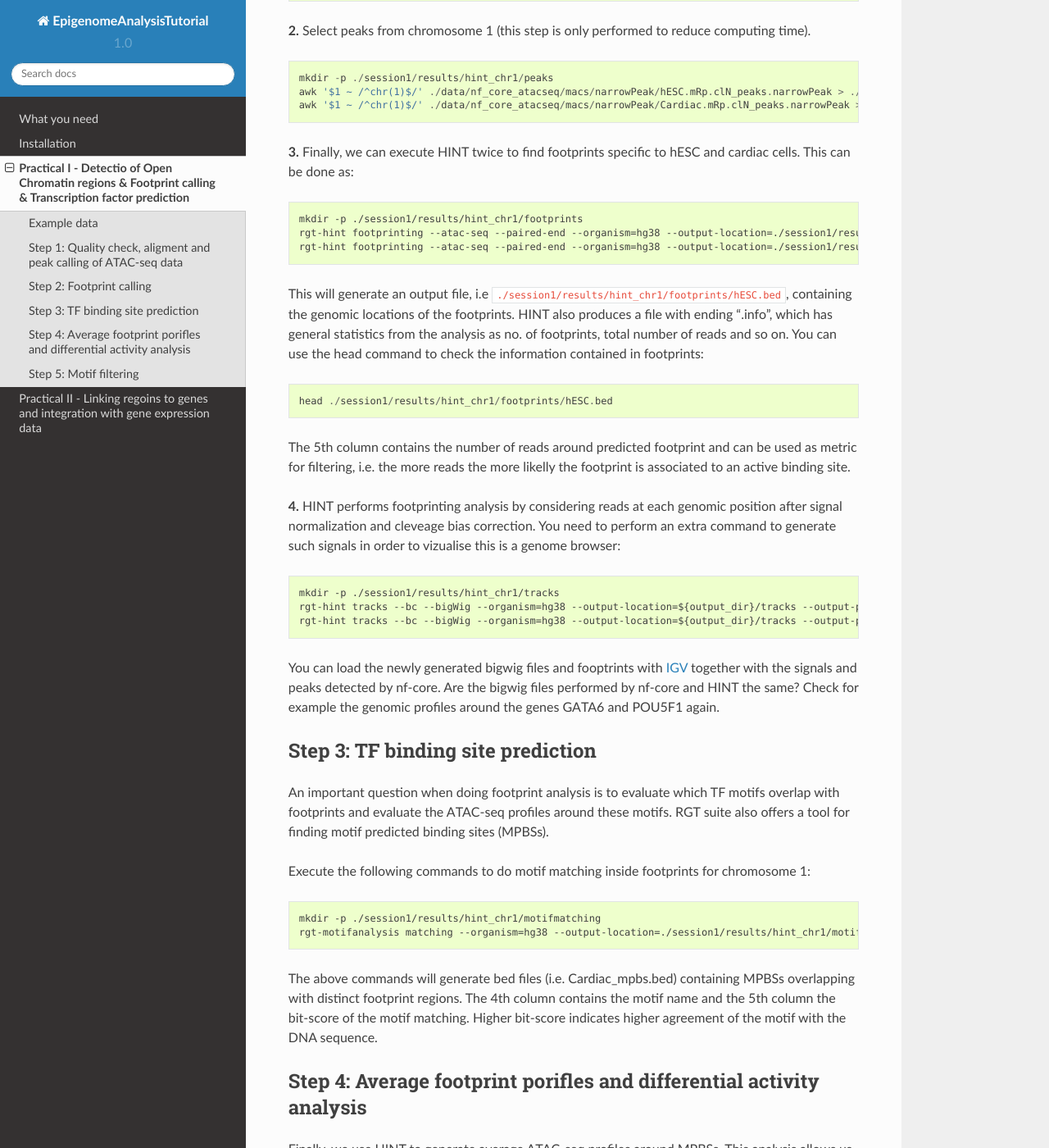
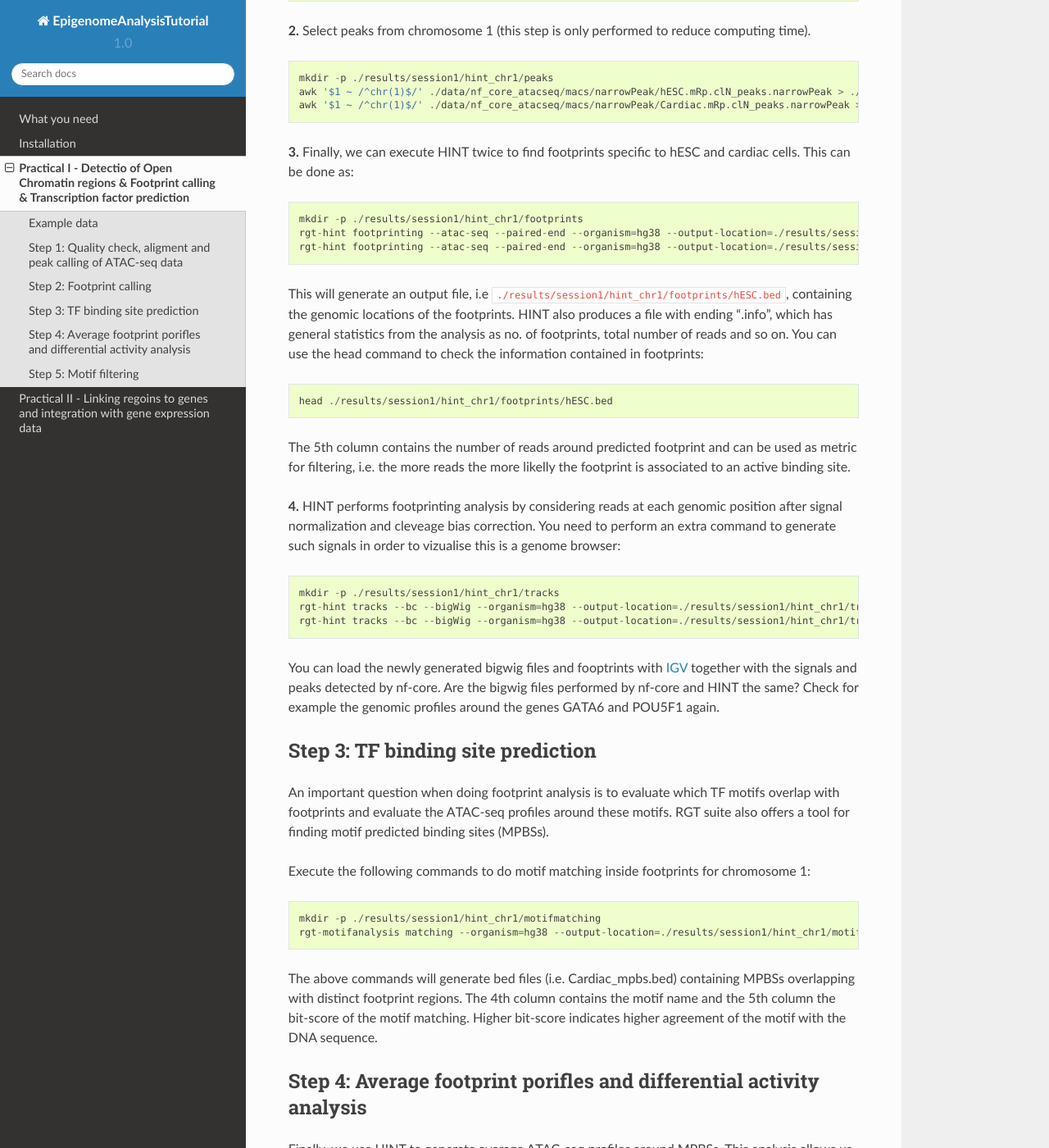
Before and after one commit to SchulzLab/EpigenomeAnalysisTutorial-2020, a Sphinx documentation site: the page built from docs/Practical1.rst, in a window 1280 px wide and 1400 px high, scrolled down 1966 px. Shown: the whole window at 82% size. Built offline with Sphinx 7.4.7 and the Read the Docs theme 2.0.0, drawn with Linux system fonts in a browser that asks for light colours; some of the changed text lies outside the part shown.

Commit message:
Update Practical1.rst

```diff
--- a/docs/Practical1.rst
+++ b/docs/Practical1.rst
@@ -53,28 +53,28 @@ We will only consider peaks inside chromosome 1 so that the whole analysis can b
 
 **2.** Select peaks from chromosome 1 (this step is only performed to reduce computing time).
 ::
-    mkdir -p ./session1/results/hint_chr1/peaks
-    awk '$1 ~ /^chr(1)$/' ./data/nf_core_atacseq/macs/narrowPeak/hESC.mRp.clN_peaks.narrowPeak > ./session1/results/hint_chr1/peaks/hESC.bed
-    awk '$1 ~ /^chr(1)$/' ./data/nf_core_atacseq/macs/narrowPeak/Cardiac.mRp.clN_peaks.narrowPeak > ./session1/results/hint_chr1/peaks/Cardiac.bed
+    mkdir -p ./results/session1/hint_chr1/peaks
+    awk '$1 ~ /^chr(1)$/' ./data/nf_core_atacseq/macs/narrowPeak/hESC.mRp.clN_peaks.narrowPeak > ./results/session1/hint_chr1/peaks/hESC.bed
+    awk '$1 ~ /^chr(1)$/' ./data/nf_core_atacseq/macs/narrowPeak/Cardiac.mRp.clN_peaks.narrowPeak > ./results/session1/hint_chr1/peaks/Cardiac.bed
 
 **3.** Finally, we can execute HINT twice to find footprints specific to hESC and cardiac cells. This can be done as:
 ::
 
-    mkdir -p ./session1/results/hint_chr1/footprints
-    rgt-hint footprinting --atac-seq --paired-end --organism=hg38 --output-location=./session1/results/hint_chr1/footprints --output-prefix=hESC ./data/nf_core_atacseq/hESC.mRp.clN.sorted.bam ${output_dir}/peaks/hESC.bed
-    rgt-hint footprinting --atac-seq --paired-end --organism=hg38 --output-location=./session1/results/hint_chr1/footprints --output-prefix=Cardiac ./data/nf_core_atacseq/Cardiac.mRp.clN.sorted.bam ${output_dir}/peaks/Cardiac.bed
+    mkdir -p ./results/session1/hint_chr1/footprints
+    rgt-hint footprinting --atac-seq --paired-end --organism=hg38 --output-location=./results/session1/hint_chr1/footprints --output-prefix=hESC ./data/nf_core_atacseq/hESC.mRp.clN.sorted.bam ./data/nf_core_atacseq/peaks/hESC.bed
+    rgt-hint footprinting --atac-seq --paired-end --organism=hg38 --output-location=./results/session1/hint_chr1/footprints --output-prefix=Cardiac ./data/nf_core_atacseq/Cardiac.mRp.clN.sorted.bam ./data/nf_core_atacseq/peaks/Cardiac.bed
 
-This will generate an output file, i.e  ``./session1/results/hint_chr1/footprints/hESC.bed``, containing the genomic locations of the footprints.  HINT also produces a file with ending ".info", which has general statistics from the analysis as no. of footprints, total number of reads and so on. You can use the head command to check the information contained in footprints:
+This will generate an output file, i.e  ``./results/session1/hint_chr1/footprints/hESC.bed``, containing the genomic locations of the footprints.  HINT also produces a file with ending ".info", which has general statistics from the analysis as no. of footprints, total number of reads and so on. You can use the head command to check the information contained in footprints:
 ::
-    head ./session1/results/hint_chr1/footprints/hESC.bed
+    head ./results/session1/hint_chr1/footprints/hESC.bed
 
 The 5th column contains the number of reads around predicted footprint and can be used as metric for filtering, i.e. the more reads the more likelly the footprint is associated to an active binding site.
 
 **4.** HINT performs footprinting analysis by considering reads at each genomic position after signal normalization and cleveage bias correction.  You need to perform an extra command to generate such signals in order to vizualise this is a genome browser:
 ::
-    mkdir -p ./session1/results/hint_chr1/tracks
-    rgt-hint tracks --bc --bigWig --organism=hg38 --output-location=${output_dir}/tracks --output-prefix=hESC ./results/bwa/mergedReplicate/hESC.mRp.clN.sorted.bam ${output_dir}/peaks/hESC.bed
-    rgt-hint tracks --bc --bigWig --organism=hg38 --output-location=${output_dir}/tracks --output-prefix=Cardiac ./results/bwa/mergedReplicate/Cardiac.mRp.clN.sorted.bam ${output_dir}/peaks/Cardiac.bed
+    mkdir -p ./results/session1/hint_chr1/tracks
+    rgt-hint tracks --bc --bigWig --organism=hg38 --output-location=./results/session1/hint_chr1/tracks --output-prefix=hESC ./data/nf_core_atacseq/hESC.mRp.clN.sorted.bam ./results/session1/hint_chr1/peaks/hESC.bed
+    rgt-hint tracks --bc --bigWig --organism=hg38 --output-location=./results/session1/hint_chr1/tracks --output-prefix=Cardiac ./data/nf_core_atacseq/Cardiac.mRp.clN.sorted.bam ./results/session1/hint_chr1/peaks/Cardiac.bed
 
 You can load the newly generated bigwig files and fooptrints with `IGV <http://software.broadinstitute.org/software/igv/>`_ together with the signals and peaks detected by nf-core. Are the bigwig files performed by nf-core and HINT the same? Check for example the genomic profiles around the genes GATA6 and POU5F1 again.
 
@@ -85,8 +85,8 @@ An important question when doing footprint analysis is to evaluate which TF moti
 
 Execute the following commands to do motif matching inside footprints for chromosome 1:
 ::
-    mkdir -p ./session1/results/hint_chr1/motifmatching
-    rgt-motifanalysis matching --organism=hg38 --output-location=./session1/results/hint_chr1/motifmatching --input-files ${output_dir}/footprints/hESC.bed ${output_dir}/footprints/Cardiac.bed
+    mkdir -p ./results/session1/hint_chr1/motifmatching
+    rgt-motifanalysis matching --organism=hg38 --output-location=./results/session1/hint_chr1/motifmatching --input-files ./results/session1/hint_chr1/footprints/hESC.bed ./results/session1/hint_chr1/footprints/Cardiac.bed
 
 The above commands will generate bed files (i.e. Cardiac_mpbs.bed) containing MPBSs overlapping with distinct footprint regions. The 4th column contains the motif name and the 5th column the bit-score of the motif matching. Higher bit-score indicates higher agreement of the motif with the DNA sequence.
 
@@ -96,8 +96,8 @@ Step 4: Average footprint porifles and differential activity analysis
 Finally, we use HINT to generate average ATAC-seq profiles around MPBSs. This analysis allows us to inspect the chromatin accessibility around the binding sites of a particular factor and indicates the TF activitiy, i.e. higher accessibility and clear footprints indicates higher TF activity. Moreover, by comparing the profiles from two ATAC-seq libraries (i.s. hESC vs Cardiac cells), we can get insights on changes in transcription factors with increase in activity (or binding) in two cells. For this, execute the following commands:
 ::
 
-    mkdir -p ./session1/results/hint_chr1/diff_footprints
-    rgt-hint differential --organism=hg38 --bc --nc 30 --mpbs-files=./session1/results/hint_chr1/motifmatching/hESC_mpbs.bed,./session1/results/hint_chr1/motifmatching/Cardiac_mpbs.bed --reads-files=./results/bwa/mergedReplicate/hESC.mRp.clN.sorted.bam,./results/bwa/mergedReplicate/Cardiac.mRp.clN.sorted.bam --conditions=hESC,Cardiac --output-location=./session1/results/hint_chr1/diff_footprints
+    mkdir -p ./results/session1/hint_chr1/diff_footprints
+    rgt-hint differential --organism=hg38 --bc --nc 30 --mpbs-files=./results/session1/hint_chr1/motifmatching/hESC_mpbs.bed,./results/session1/hint_chr1/motifmatching/Cardiac_mpbs.bed --reads-files=./data/nf_core_atacseq/hESC.mRp.clN.sorted.bam,./data/nf_core_atacseq/Cardiac.mRp.clN.sorted.bam --conditions=hESC,Cardiac --output-location=./results/session1/hint_chr1/diff_footprints
 
 The above command will
 
```
